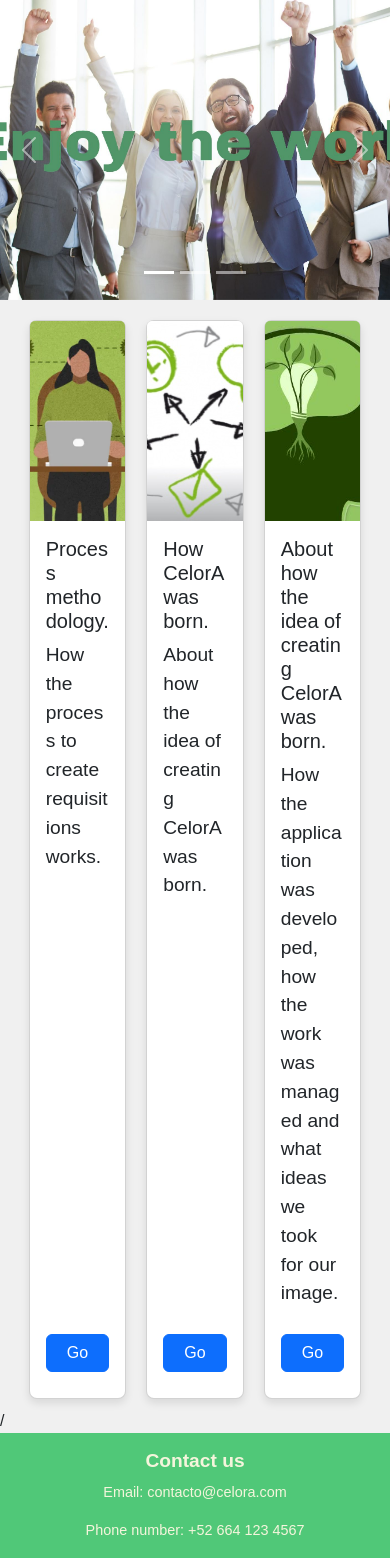
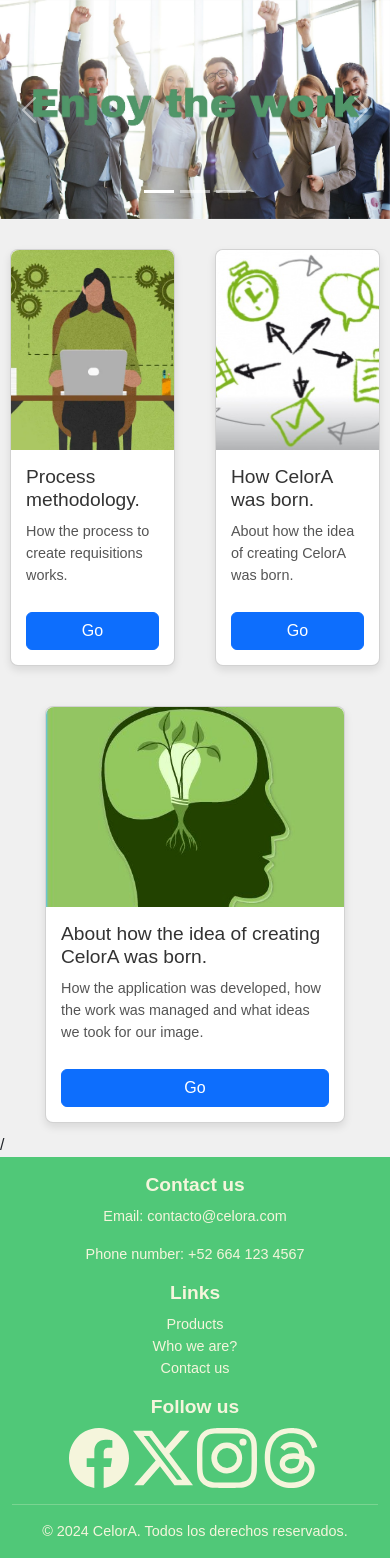
Before and after one commit to WearyBerr/Proyect, a PHP site: page /Proyecto/php/CelorA.php in a window 390 px wide. Shown: the part 86-1644 px from the top of the page. Run offline with PHP 8.4, Linux system fonts and the light colour scheme.

Commit message:
Add files via upload

```diff
--- a/Proyecto/css/estilo.css
+++ b/Proyecto/css/estilo.css
@@ -106,48 +106,77 @@
   max-height: 900px; /* Ajusta la altura máxima de las imágenes */
   object-fit: cover; /* Recorta las imágenes para que se vean bien sin deformarse */
 }
+.card.conte {
+  display: flex;
+  flex-direction: column; /* Elementos apilados verticalmente */
+  width: 25%; /* Ancho de cada tarjeta */
+  margin: 10px;
+  background-color: white; /* Fondo blanco */
+  border-radius: 8px; /* Bordes redondeados */
+  box-shadow: 0 4px 8px rgba(0, 0, 0, 0.1); /* Sombra */
+  max-width: 300px; /* Ancho máximo para evitar tarjetas muy grandes */
+  flex: 1 1 calc(33.333% - 20px); /* Ajuste flexible */
+}
+
 .card.conte img {
-  height: 200px; /* Establece una altura uniforme */
-  object-fit: cover; /* Recorta la imagen para ajustarse a las dimensiones */
-  width: 100%; /* Asegúrate de que las imágenes ocupen todo el ancho */
+  height: 200px; /* Altura fija */
+  object-fit: cover; /* Recorte para mantener proporciones */
+  width: 100%; /* Imagen ocupa todo el ancho */
+  border-radius: 8px 8px 0 0; /* Bordes redondeados superiores */
 }
-/* Ajustes para dispositivos pequeños */
+
+#cant {
+  display: flex;
+  flex-wrap: wrap; /* Permite que las tarjetas salten de línea */
+  justify-content: center; /* Centra las tarjetas */
+  gap: 20px; /* Espaciado entre tarjetas */
+  margin-top: 20px; /* Espaciado superior */
+}
+
+.card-body {
+  display: flex;
+  flex-direction: column; /* Organiza verticalmente */
+  justify-content: space-between; /* Espaciado entre contenido */
+  padding: 15px; /* Espaciado interno */
+  flex-grow: 1; /* Ocupa el espacio restante */
+}
+
+.card-title {
+  font-size: 1.5rem; /* Tamaño de título */
+  margin-bottom: 10px; /* Espaciado inferior */
+  color: #333; /* Color del texto */
+}
+
+.card-text {
+  font-size: 1rem; /* Tamaño de texto */
+  color: #555; /* Color del texto */
+  flex-grow: 1; /* Ocupa el espacio disponible */
+}
+
+.card-body .btn {
+  margin-top: 10px; /* Espaciado superior */
+  font-size: 1rem; /* Tamaño del botón */
+}
+
+/* Estilo para pantallas pequeñas */
 @media (max-width: 768px) {
-  #carouselExampleIndicators img {
-    height: 300px; /* Menor altura en pantallas pequeñas */
+  .conte {
+    flex: 1 1 calc(100% - 20px); /* Ocupa todo el ancho en pantallas pequeñas */
+  }
+
+  .card-title {
+    font-size: 1.2rem; /* Reduce el tamaño del título */
+  }
+
+  .card-text {
+    font-size: 0.9rem; /* Reduce el tamaño del texto */
+  }
+
+  .btn {
+    font-size: 0.8rem; /* Reduce el tamaño del botón */
   }
 }
-.card.conte {
-    display: flex;
-    flex-direction: column; /* Asegura que los elementos dentro de la tarjeta se apilen de forma vertical */
-    width: 25%;
-    margin: 10px;
-    background-color: white; /* Asegura que el fondo sea blanco, puedes cambiarlo si es necesario */
-    border-radius: 8px; /* Bordes redondeados */
-    box-shadow: 0 4px 8px rgba(0, 0, 0, 0.1); /* Sombra para darle más profundidad */
-  }
 
-#cant{
-  margin-top: 10px;
-}
-.card-img-top{
-height: 100%;
-width: auto;
-}
-.card-body {
-  flex-grow: 1; /* Hace que el contenido de la tarjeta ocupe el espacio disponible */
-  display: flex;
-  flex-direction: column;
-  justify-content: space-between; /* Distribuye el contenido de la tarjeta */
-  font-size: 1.2rem;
-  margin-bottom: 10px; /* Asegura que haya espacio debajo del título */
-}
-.card-body p {
-  flex-grow: 1; /* Permite que el texto ocupe el espacio disponible */
-}
-.card-body .btn {
-  margin-top: 10px;
-}
 
 /* pie de página */
 .footer-custom {
--- a/Proyecto/php/QuiS.php
+++ b/Proyecto/php/QuiS.php
@@ -12,8 +12,6 @@
     crossorigin="anonymous">
     </script>
     <link rel="icon" href="../images/logoCAB.png" type="images/png">
-
-</head>
 <body>
 <nav class="navbar navbar-expand-lg">
   <div class="container-fluid">
--- a/Proyecto/php/conexion_bd.php
+++ b/Proyecto/php/conexion_bd.php
@@ -5,10 +5,6 @@
 $contrasena = "root"; // Contraseña de MySQL
 $base_datos = "celora"; // Nombre de la base de datos
 // Crear la conexión
-
-
-
-
 $conexion = new mysqli($host, $usuario, $contrasena, $base_datos);
 
 ?>
--- a/Proyecto/php/inicio.php
+++ b/Proyecto/php/inicio.php
@@ -16,11 +16,8 @@
     <meta name="viewport" content="width=device-width, initial-scale=1.0">
     <title>Título de tu página</title>
 
-
     <link href="https://cdn.jsdelivr.net/npm/bootstrap@5.3.2/dist/css/bootstrap.min.css" rel="stylesheet">
-
     <link href="../css/estilosInicio.css" rel="stylesheet" >
-
     <style>
         body {
             background-color: #ffffff;
@@ -38,6 +35,7 @@
             transform: scale(1.05);
         }
     </style>
+        <link rel="icon" href="../images/logoCAB.png" type="images/png">
 </head>
 <body>
 
@@ -45,7 +43,7 @@
 <nav class="navbar navbar-expand-lg">
   <div class="container-fluid d-flex align-items-center justify-content-between">
     <!-- Logo -->
-    <a class="navbar-brand d-flex align-items-center" href="#">
+    <a class="navbar-brand d-flex align-items-center" href="http://localhost/Proyecto/php/CelorA.php">
       <img src="../images/logoNoL.png" alt="Bootstrap" width="80" class="me-2">CelorA
     </a>
 
--- a/Proyecto/php/login.php
+++ b/Proyecto/php/login.php
@@ -7,12 +7,15 @@
     <meta name="viewport" content="width=device-width, initial-scale=1.0">
     <title>Página de Login</title>
     <link rel="stylesheet" href="../css/estilosLogin.css">
+    <link rel="icon" href="../images/logoCAB.png" type="images/png">
 </head>
 <body>
 
     <!-- Barra de navegación -->
     <div class="navbar">
+        <a href="http://localhost/Proyecto/php/CelorA.php">
         <img src="../images/logoCAB.png" alt="Logo">
+        </a>
         <h1>CelorA</h1>
     </div>
 
--- a/Proyecto/php/plantilla.php
+++ b/Proyecto/php/plantilla.php
@@ -18,7 +18,7 @@
     <link href="https://cdn.jsdelivr.net/npm/bootstrap@5.3.2/dist/css/bootstrap.min.css" rel="stylesheet">
 
     <link href="../css/estilosInicio.css" rel="stylesheet" >
-
+    <link rel="icon" href="../images/logoCAB.png" type="images/png">
     <style>
         body {
             background-color: #ffffff;
--- a/Proyecto/php/quotation.php
+++ b/Proyecto/php/quotation.php
@@ -18,7 +18,7 @@
     <link href="https://cdn.jsdelivr.net/npm/bootstrap@5.3.2/dist/css/bootstrap.min.css" rel="stylesheet">
 
     <link href="../css/estilosReq.css" rel="stylesheet" >
-
+    <link rel="icon" href="../images/logoCAB.png" type="images/png">
 </head>
 <body>
 
--- a/Proyecto/php/req.php
+++ b/Proyecto/php/req.php
@@ -18,7 +18,7 @@
     <link href="https://cdn.jsdelivr.net/npm/bootstrap@5.3.2/dist/css/bootstrap.min.css" rel="stylesheet">
 
     <link href="../css/estilosReq.css" rel="stylesheet" >
-
+    <link rel="icon" href="../images/logoCAB.png" type="images/png">
 </head>
 <body>
 
```
